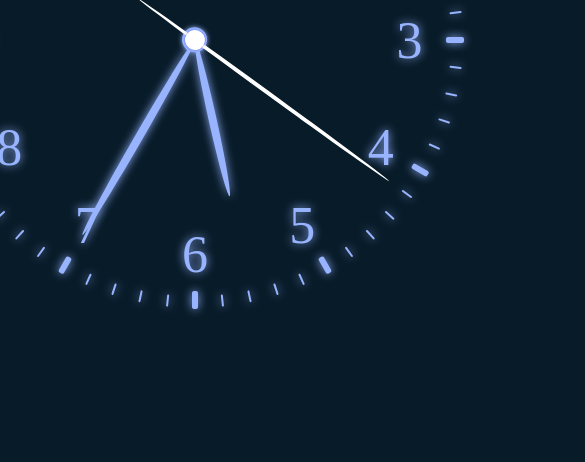
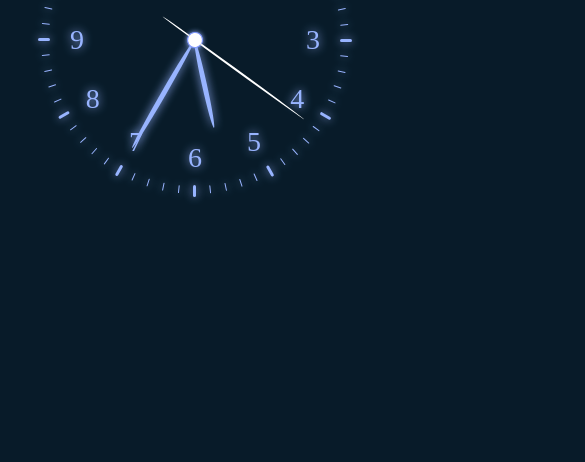
Before and after one commit to AliAhmedKhalil-cs/portfolio, a plain HTML site: page Clock With HTML , CSS, JS-20251205T124235Z-1-001/Clock With HTML , CSS, JS/index-Clock.html in a window 390 px wide. Shown: the part 382-844 px from the top of the page, 585 px wide, since content can reach past the window. Drawn offline with Linux system fonts and the light colour scheme.

Commit message:
Add files via upload

```diff
--- a/Clock With HTML , CSS, JS-20251205T124235Z-1-001/Clock With HTML , CSS, JS/style-Clock.css
+++ b/Clock With HTML , CSS, JS-20251205T124235Z-1-001/Clock With HTML , CSS, JS/style-Clock.css
@@ -165,3 +165,126 @@ body {
     background: white;
     box-shadow: none;
 }
+
+/* Responsive Design */
+@media (max-width: 768px) {
+    .wrapper {
+        width: 350px;
+        height: 350px;
+    }
+
+    .bar-seconds span p {
+        width: 1.5px;
+        height: 10px;
+    }
+
+    .bar-seconds span:nth-child(5n) p {
+        width: 4px;
+        height: 14px;
+    }
+
+    .number-hours span p {
+        font-size: 36px;
+    }
+
+    .hands-box .hours {
+        width: 220px;
+        height: 220px;
+    }
+
+    .hands-box .hours i {
+        width: 6px;
+        height: 110px;
+    }
+
+    .hands-box .minutes {
+        width: 310px;
+        height: 310px;
+    }
+
+    .hands-box .minutes::before {
+        width: 20px;
+        height: 20px;
+    }
+
+    .hands-box .minutes i {
+        width: 6px;
+        height: 155px;
+    }
+
+    .hands-box .seconds {
+        width: 330px;
+        height: 330px;
+    }
+
+    .hands-box .seconds::before {
+        width: 16px;
+        height: 16px;
+    }
+
+    .hands-box .seconds i {
+        width: 3px;
+        height: calc(165px + 50px);
+    }
+}
+
+@media (max-width: 480px) {
+    .wrapper {
+        width: 280px;
+        height: 280px;
+    }
+
+    .bar-seconds span p {
+        width: 1px;
+        height: 8px;
+    }
+
+    .bar-seconds span:nth-child(5n) p {
+        width: 3px;
+        height: 12px;
+    }
+
+    .number-hours span p {
+        font-size: 28px;
+    }
+
+    .hands-box .hours {
+        width: 180px;
+        height: 180px;
+    }
+
+    .hands-box .hours i {
+        width: 5px;
+        height: 90px;
+    }
+
+    .hands-box .minutes {
+        width: 250px;
+        height: 250px;
+    }
+
+    .hands-box .minutes::before {
+        width: 16px;
+        height: 16px;
+    }
+
+    .hands-box .minutes i {
+        width: 5px;
+        height: 125px;
+    }
+
+    .hands-box .seconds {
+        width: 270px;
+        height: 270px;
+    }
+
+    .hands-box .seconds::before {
+        width: 14px;
+        height: 14px;
+    }
+
+    .hands-box .seconds i {
+        width: 2px;
+        height: calc(135px + 40px);
+    }
+}
```
